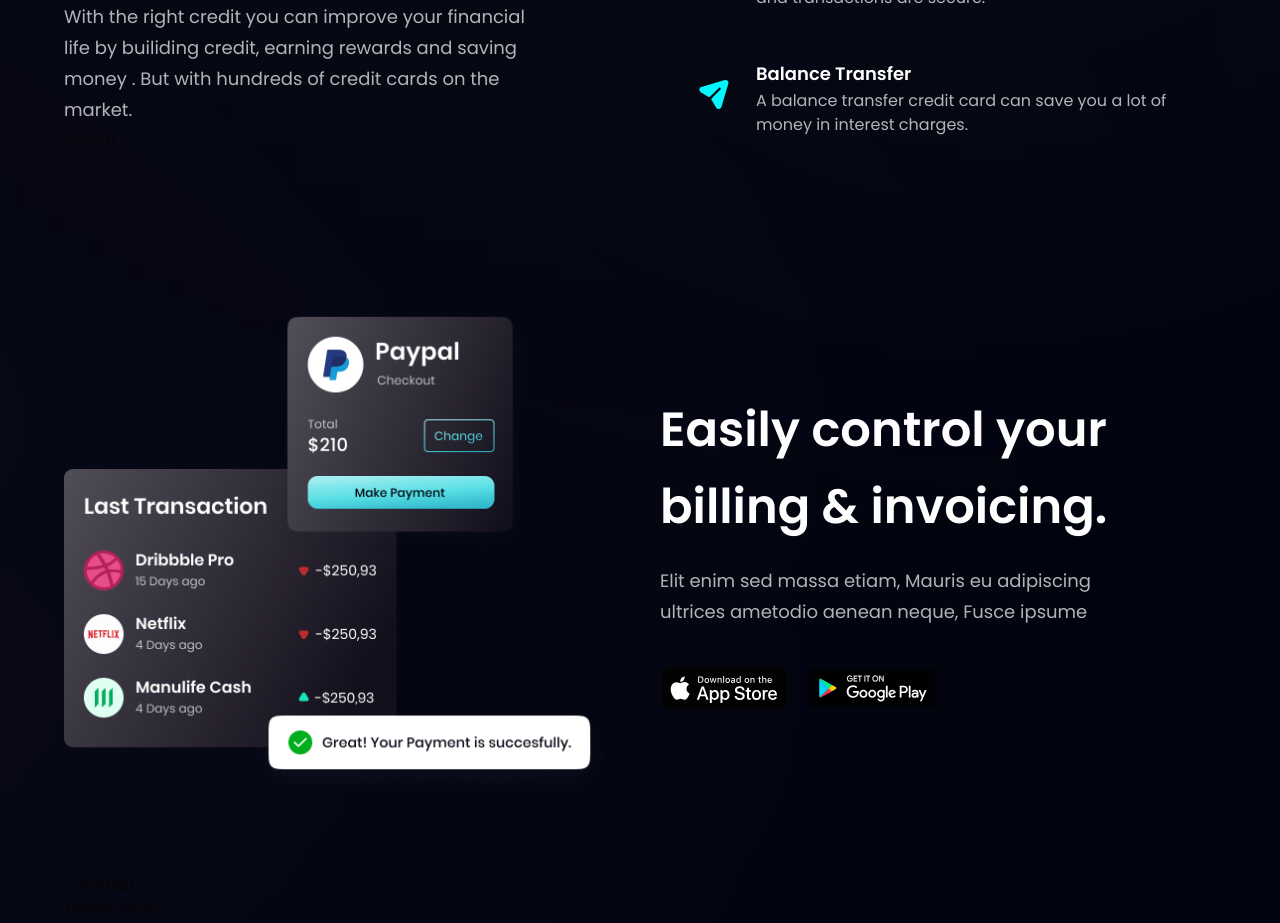
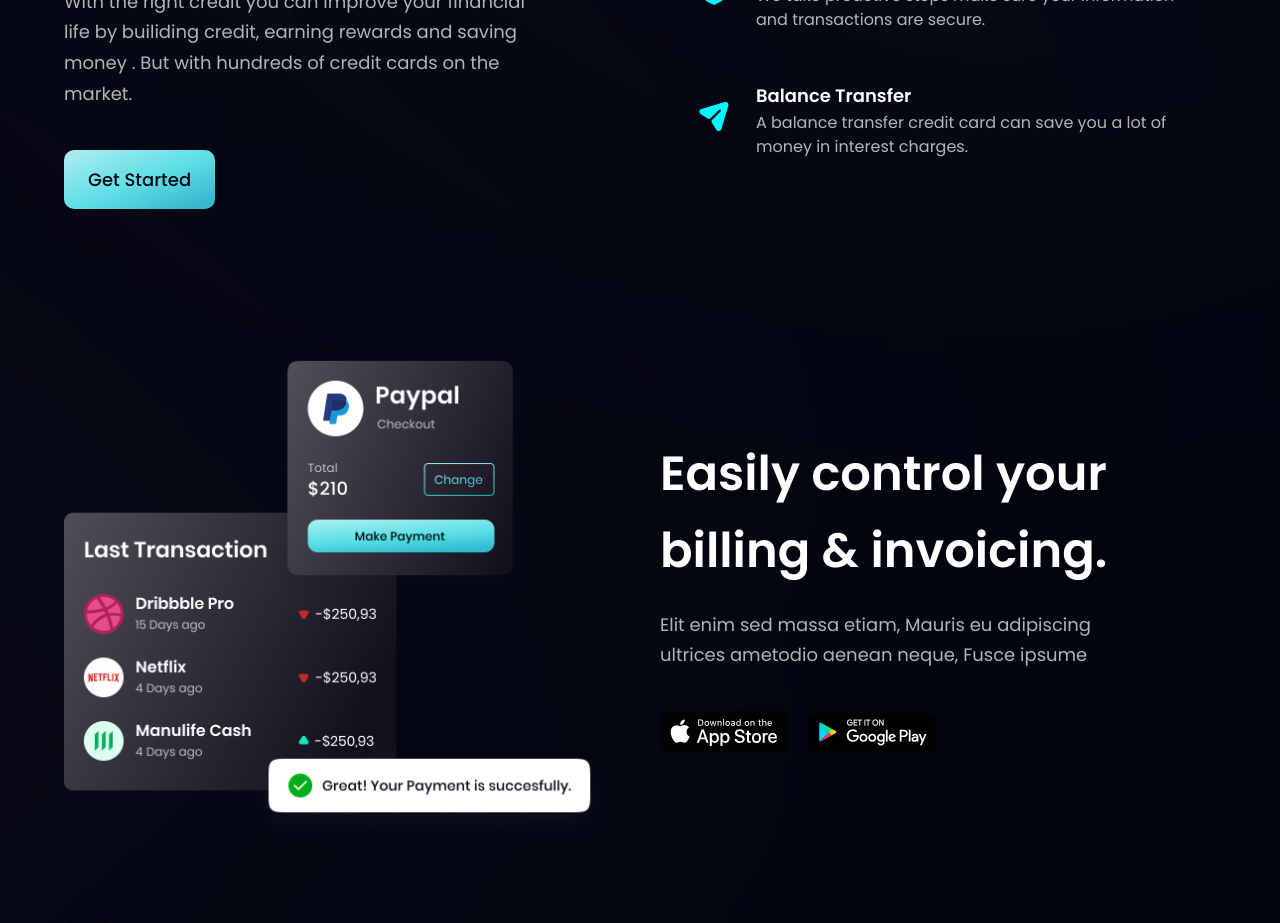
Before and after one commit to Sberrich/BankModernUI, a React (Vite) app: page / in a window 1280 px wide. Shown: the part 1140-2063 px from the top of the page. Built offline with nearby package versions, Linux system fonts and the light colour scheme.

Commit message:
Button finished

```diff
--- a/src/components/Button.jsx
+++ b/src/components/Button.jsx
@@ -1,8 +1,9 @@
 import React from 'react'
 
-const Button = () => {
+
+const Button = ({styles}) => {
   return (
-    <div>Button</div>
+    <button type='button' className={`py-4 px-6 bg-blue-gradient font-poppins font-medium rounded-[10px] text-[18px] text-primary outline-none ${styles}`}>Get Started</button>
   )
 }
 
```
